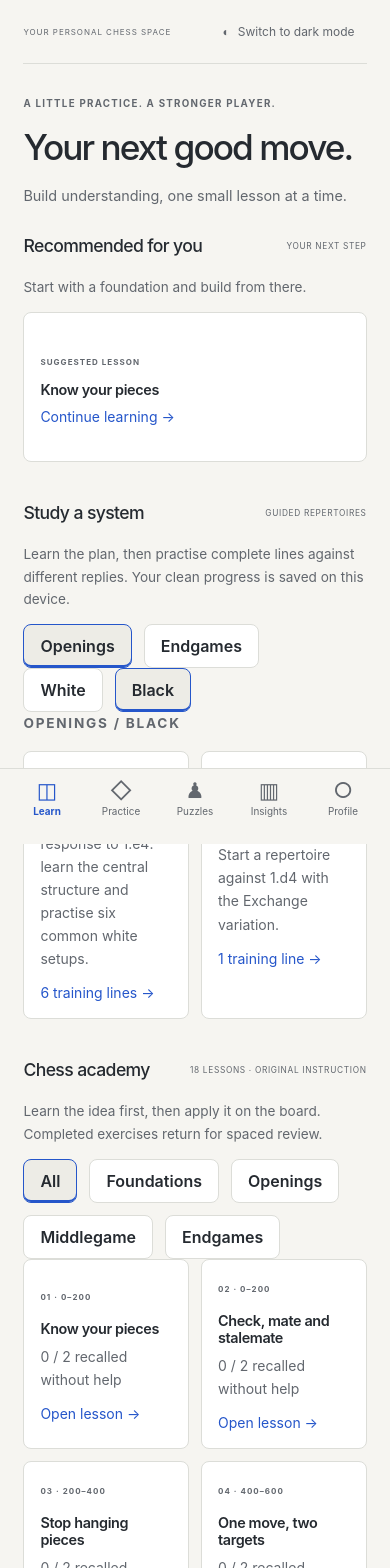
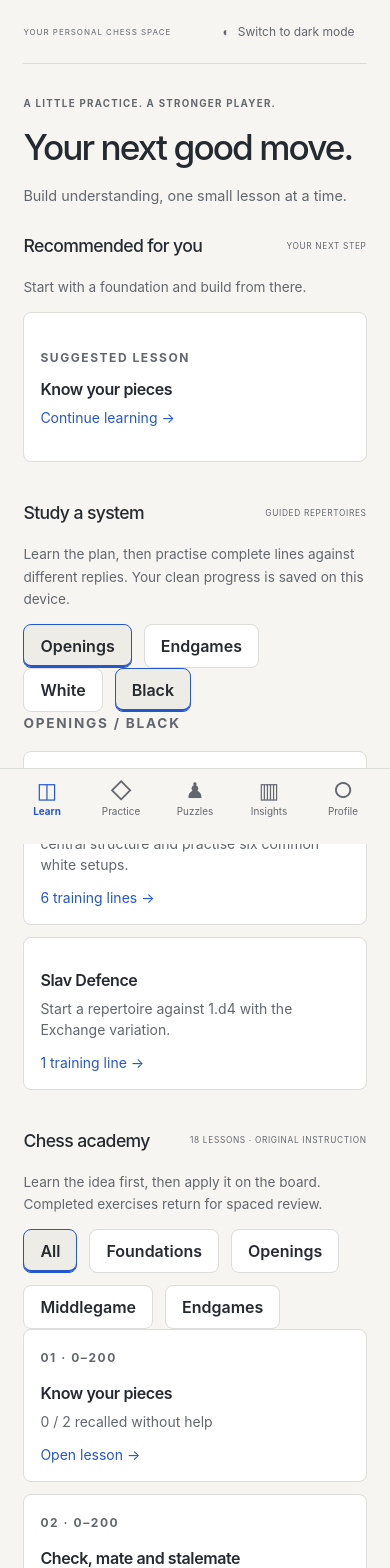
Before and after one commit to nfloser/knightup, a React (Vite) app: page / in a window 390 px wide. Shown: the top 1568 px of the page. Built offline with nearby package versions, Linux system fonts and the light colour scheme.

Commit message:
fix: make course cards and instructions legible on phones

```diff
--- a/src/style.css
+++ b/src/style.css
@@ -1949,3 +1949,44 @@ textarea {
     display: none;
   }
 }
+
+/* Mobile study surfaces keep body text legible in both color schemes.
+   These overrides intentionally supersede older compact course typography. */
+.academy .course-card p,
+.academy .course-card > span:last-child {
+  font-size: 0.875rem;
+  line-height: 1.5;
+}
+.academy .course-card .eyebrow {
+  font-size: 0.75rem;
+  line-height: 1.4;
+}
+.academy .course-card {
+  min-width: 0;
+  overflow-wrap: anywhere;
+}
+.academy .course-card:focus-visible,
+.academy .path-item:focus-visible {
+  outline: 3px solid var(--accent);
+  outline-offset: 3px;
+}
+@media (max-width: 760px) {
+  .academy .course-grid {
+    grid-template-columns: minmax(0, 1fr);
+  }
+  .academy .course-card h3 {
+    font-size: 1rem;
+  }
+  .course-intro .course-reading {
+    justify-content: flex-start;
+    overflow-y: auto;
+  }
+  .course-intro .course-reading p,
+  .course-intro .course-reading .small {
+    font-size: 0.875rem;
+    line-height: 1.5;
+  }
+  .course-intro .course-reading h2 {
+    font-size: 1.125rem;
+  }
+}
```
